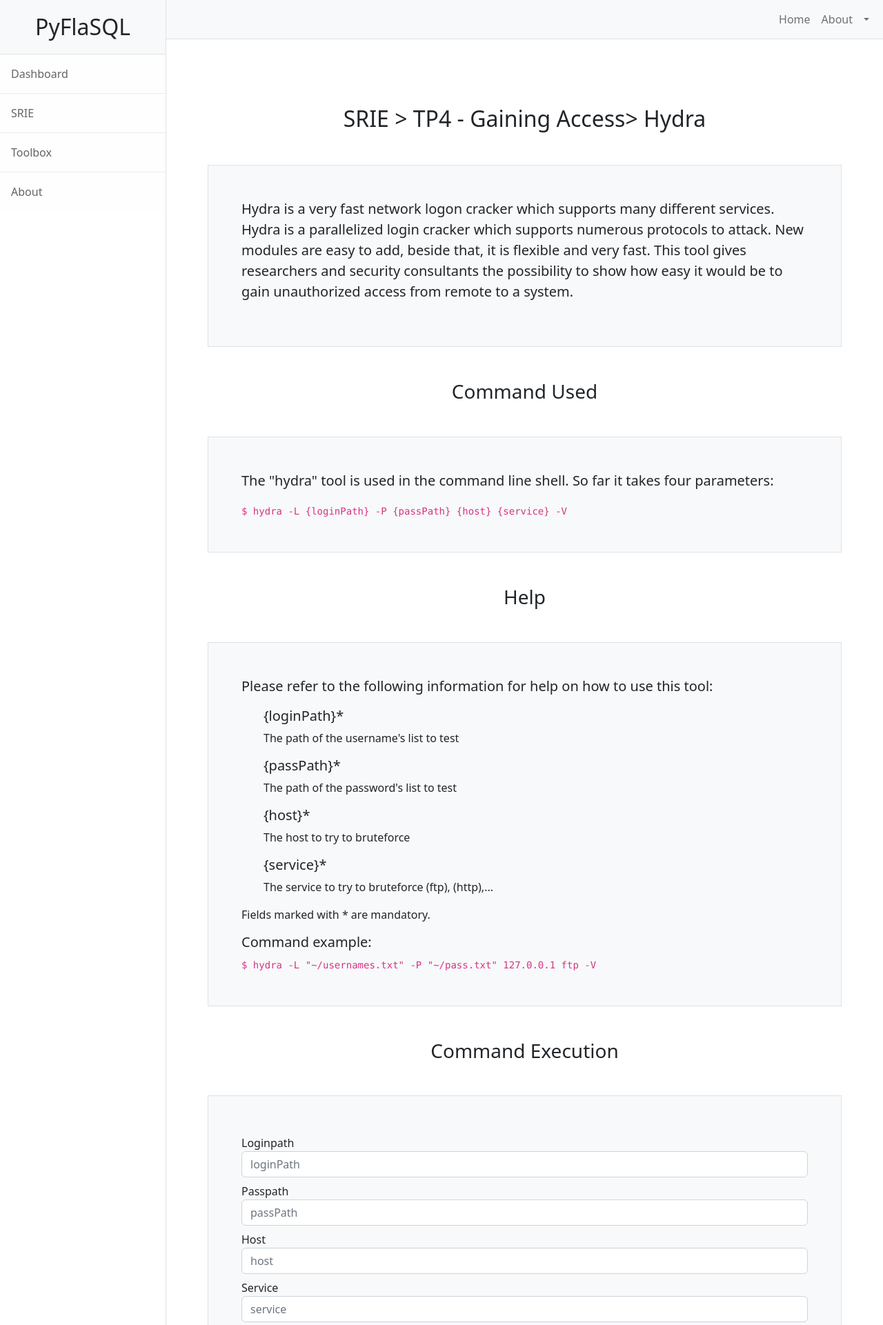
After one commit to Nonobari/Network_report, a Flask app: page /srie/tp4_gaining_access/hydra in a window 1280 px wide. The commit adds this page. Shown: the top 1921 px of the page at 69% size. Run offline with Flask 3, Linux system fonts and the light colour scheme; a user stored in the database is signed in; some libraries are stand-ins or nearby versions.

Commit message:
Ajout hydra framework + modif rapport

```diff
--- a/pyflasql/app/assets/css/index.css
+++ b/pyflasql/app/assets/css/index.css
@@ -27,7 +27,7 @@
 html,
 body {
   height: 100%;
-  background-color: #333;
+  background-color: #000000;
 }
 
 body {
--- a/pyflasql/app/controllers/srie/tp4_gaining_access/controller.py
+++ b/pyflasql/app/controllers/srie/tp4_gaining_access/controller.py
@@ -11,6 +11,7 @@
 # from flask_migrate import Migrate
 from ....models.sql import db, UserDB
 from ...utils import get_shell_output
+from ....models.srie.tp4_gaining_access.forms import hydraForm
 
 
 @login_required
@@ -27,3 +28,34 @@
         """
     username = current_user.username
     return render_template(url_for('blueprint.srie_tp4_gaining_access')+'.html', username=username)
+
+@login_required
+def srie_tp4_hydra():
+    """
+        Handles the logic for view/templates/srie/tp4_gaining_access/hydra.html
+        Login is required to view this page
+
+        Hydra is a parallelized login cracker which supports numerous protocols to attack. New modules are easy to add, beside that, it is flexible and very fast.
+        Args:
+            - None.
+
+        Returns:
+            - rendered template view/templates/srie/tp4_gaining_access/hydra.html with content passed as a context variable
+        """
+    content = {"form": hydraForm(),
+               "command_executed": "Waiting ...",
+               "command_output": "Waiting ..."
+               }
+
+    if content["form"].validate_on_submit():
+        # Get IP address and number of pings from the user interface (UI)
+        loginPath = content["form"].loginPath.data
+        passPath = content["form"].passPath.data
+        host = content["form"].host.data
+        service = content["form"].service.data
+        content["command_executed"] = f"hydra -L {loginPath} -P {passPath} {host} {service} -V"
+        content["command_output"] = get_shell_output(content["command_executed"])
+        # print(content["shell_output"])  # for debug only
+        return render_template(url_for('blueprint.srie_tp4_hydra')+'.html', content=content)
+
+    return render_template(url_for('blueprint.srie_tp4_hydra')+'.html', content=content)
--- a/pyflasql/app/models/srie/tp4_gaining_access/forms.py
+++ b/pyflasql/app/models/srie/tp4_gaining_access/forms.py
@@ -9,5 +9,17 @@
 from wtforms import StringField, PasswordField, BooleanField, SubmitField
 from wtforms.validators import DataRequired, Email, InputRequired, Length, ValidationError
 
+class hydraForm(FlaskForm):
+    loginPath = StringField(validators=[
+        InputRequired(), Length(min=2, max=50)], render_kw={"placeholder": "loginPath"})
 
-# to be implemented
+    passPath = StringField(validators=[
+        InputRequired(), Length(min=2, max=50)], render_kw={"placeholder": "passPath"})
+
+    host = StringField(validators=[
+        InputRequired(), Length(min=2, max=50)], render_kw={"placeholder": "host"})
+
+    service = StringField(validators=[
+        InputRequired(), Length(min=2, max=50)], render_kw={"placeholder": "service"})
+
+    submit = SubmitField('Submit')
--- a/pyflasql/app/view/routes/blueprint.py
+++ b/pyflasql/app/view/routes/blueprint.py
@@ -10,7 +10,7 @@
 from ...controllers.srie.tp1_recon_footprint.controller import srie_home, srie_tp1_recon_footprint, srie_tp1_ipaddr, srie_tp1_whois, srie_tp1_theHarvester, srie_tp1_Holehe
 from ...controllers.srie.tp2_scanning_networks.controller import srie_tp2_scanning_networks, srie_tp2_pingaddr, srie_tp2_Nmap, srie_tp2_DnsRecon, srie_tp2_DnsEnum, srie_tp2_TraceRoute
 from ...controllers.srie.tp3_enumeration.controller import srie_tp3_enumeration, srie_tp3_Telnet, srie_tp3_Netcat, srie_tp3_Enum4linux
-from ...controllers.srie.tp4_gaining_access.controller import srie_tp4_gaining_access
+from ...controllers.srie.tp4_gaining_access.controller import srie_tp4_gaining_access, srie_tp4_hydra
 from ...controllers.user_profile.controller import user_profile
 from ...controllers.toolbox.controller import toolbox_home
 from ...controllers.toolbox.wtforms.controller import toolbox_wtforms_home, toolbox_wtforms_user_reg_form, toolbox_wtforms_upload_form
@@ -60,6 +60,7 @@
 
 # TP4 - Gaining Access
 blueprint.route('/srie/tp4_gaining_access/home', methods=['GET', 'POST'])(srie_tp4_gaining_access)
+blueprint.route('/srie/tp4_gaining_access/hydra', methods=['GET', 'POST'])(srie_tp4_hydra)
 
 # Toolbox
 blueprint.route('/toolbox/home', methods=['GET', 'POST'])(toolbox_home)
--- a/pyflasql/app/view/templates/index.html
+++ b/pyflasql/app/view/templates/index.html
@@ -19,7 +19,7 @@
           <nav class="nav nav-masthead justify-content-center">
             <a class="nav-link active" href="#">Home</a>
             <a class="nav-link" href="{{ url_for('blueprint.login') }}">Login</a>
-            <a class="nav-link" href="https://raphaelviera.fr/contact/">Contact</a>
+            <a class="nav-link" href="https://github.com/AntoineDevFr">Contact</a>
           </nav>
         </div>
       </header>
@@ -45,7 +45,8 @@
 
       <footer class="mastfoot mt-auto">
         <div class="inner">
-          <p>by <a href="https://gitlab.emse.fr/raphael.viera/pyflasql">Raphael Viera</a></p>
+          <p>Template by <a href="https://gitlab.emse.fr/raphael.viera/pyflasql">Raphael Viera</a></p>
+          <p>Modifications by <a href="https://github.com/Nonobari/Network_report">Noé Backert, Antoine Banchet, Yassmina Bara</a></p>
         </div>
       </footer>
     </div>
--- a/pyflasql/app/view/templates/srie/tp1_recon_footprint/home.html
+++ b/pyflasql/app/view/templates/srie/tp1_recon_footprint/home.html
@@ -7,6 +7,11 @@
 {% block title %}SRIE > TP1 - Reconnaissance / Footprint{% endblock %}
 {% block content %}
 <div class="container p-5 my-5">
+    <style>
+        p {
+          text-align: justify;
+        }
+      </style>
     <!-- Main Title -->
     <h1 class="text-center">SRIE > TP1 - Reconnaissance / Footprint</h2>
     <div class="container p-5 my-5 border">
--- a/pyflasql/app/view/templates/srie/tp2_scanning_networks/home.html
+++ b/pyflasql/app/view/templates/srie/tp2_scanning_networks/home.html
@@ -8,6 +8,11 @@
 {% block content %}
 <div class="container p-5 my-5">
     <!-- Main Title -->
+    <style>
+        p {
+          text-align: justify;
+        }
+      </style>
     <h1 class="text-center">SRIE > TP2 - Scanning Networks</h2>
     <div class="container p-5 my-5 border">
         <!-- Description -->
--- /dev/null
+++ b/pyflasql/app/view/templates/srie/tp4_gaining_access/hydra.html
@@ -0,0 +1,122 @@
+<!--
+This file is part of PyFlaSQL.
+Original author: Raphael Viera (raphael.viera@emse.fr)
+License: check the LICENSE file.
+
+The page is an HTML template for a web-based tool called "Ping an IP Address" that allows users to ping an IP address. The page includes the following components:
+
+    Head: Contains meta information such as character encoding, viewport settings, and a title for the page.
+    Body: Contains the main content of the page.
+        Header: Includes the title "PyFlaSQL" and a horizontal line.
+        Heading 2: "Ping an IP address" as the main heading.
+        Heading 3: Displays a preformatted command for using the 'ping' command with placeholders for the number of pings and IP address.
+        Form: Contains a form for submitting the IP address and number of pings to ping.
+            Input fields: Includes two input fields, one for the IP address and one for the number of pings, with placeholders and default values.
+            Submit button: Allows the user to submit the form to ping the specified IP address.
+        Heading 2: "Help" as a subheading.
+        Paragraph: Provides information on how to use the tool, including placeholders for the IP address and number of pings.
+        Heading 2: "Command output" as a subheading.
+        Preformatted text: Displays the output of the 'ping' command, which is dynamically generated and inserted into the page.
+        Horizontal line.
+        Links: Includes two links to go back to the dashboard and logout from the current session.
+
+{% raw %}
+Note: The page also contains Flask-specific template syntax, denoted by double curly braces {{ }} and {% %}, for rendering dynamic content using Flask, a Python web framework.
+Anything in this block is treated as raw text, including {{ curly braces }} and {% other block-like syntax %}
+{% endraw %}
+-->
+{% extends "base.html" %}
+{% block title %}SRIE > SRIE > TP4 - Gaining Access> Hydra  {% endblock %}
+{% block content %}
+<div class="container p-5 my-5">
+    <h2 class="text-center">SRIE > TP4 - Gaining Access> Hydra </h2>
+
+    <div class="container p-5 my-5 border bg-light">
+        <p class="lead">
+            Hydra is a very fast network logon cracker which supports many different services. Hydra is a parallelized login cracker which supports numerous protocols to attack. New modules are easy to add, beside that, it is flexible and very fast.
+            This tool gives researchers and security consultants the possibility to show how easy it would be to gain unauthorized access from remote to a system.        </p>
+    </div>
+
+    <!-- Command Used section -->
+    <h3 class="mt-5 text-center">Command Used</h3>
+
+    <div class="container p-5 my-5 border bg-light">
+        <p class="lead">The "hydra" tool is used in the command line shell. So far it takes four parameters:</p>
+        <code>{% raw %}$ hydra -L {loginPath} -P {passPath} {host} {service} -V {% endraw %}</code>
+    </div>
+
+    <!-- Help section -->
+    <h3 class="mt-5 text-center">Help</h3>
+
+    <div class="container p-5 my-5 border bg-light">
+        <p class="lead">Please refer to the following information for help on how to use this tool:</p>
+        <ul>
+            <li class="list-group-item">
+                <h5>{loginPath}*</h5>
+                <p>The path of the username's list to test</p>
+            </li>
+            <li class="list-group-item">
+                <h5>{passPath}*</h5>
+                <p>The path of the password's list to test</p>
+            </li>
+            <li class="list-group-item">
+                <h5>{host}*</h5>
+                <p>The host to try to bruteforce</p>
+            </li>
+            <li class="list-group-item">
+                <h5>{service}*</h5>
+                <p>The service to try to bruteforce (ftp), (http),...</p>
+            </li>
+        </ul>
+        <p>Fields marked with * are mandatory.</p>
+
+
+        <h5>Command example:</h5>
+        <code>{% raw %}$ hydra -L "~/usernames.txt" -P "~/pass.txt" 127.0.0.1 ftp -V {% endraw %}</code>
+    </div>
+
+    <!-- Command Execution section -->
+    <h3 class="mt-5 text-center">Command Execution</h3>
+
+    <div class="container p-5 my-5 border bg-light">
+        <form method="post" action="">
+            {{ content["form"].csrf_token }}
+
+            <div class="form-group mt-2">
+                <label for="{{ content['form'].loginPath.id }}">{{ content["form"].loginPath.label.text }}</label>
+                {{ content["form"].loginPath(class="form-control") }}
+            </div>
+
+            <div class="form-group mt-2">
+                <label for="{{ content['form'].passPath.id }}">{{ content["form"].passPath.label.text }}</label>
+                {{ content["form"].passPath(class="form-control") }}
+            </div>
+
+            <div class="form-group mt-2">
+                <label for="{{ content['form'].host.id }}">{{ content["form"].host.label.text }}</label>
+                {{ content["form"].host(class="form-control") }}
+            </div>
+
+            <div class="form-group mt-2">
+                <label for="{{ content['form'].service.id }}">{{ content["form"].service.label.text }}</label>
+                {{ content["form"].service(class="form-control") }}
+            </div>
+
+            <button type="submit" class="btn btn-primary mt-2">Submit</button>
+        </form>
+    </div>
+
+    <!-- Command Output section -->
+    <h3 class="mt-5 text-center">Command Output</h3>
+
+    <div class="container p-5 my-5 border bg-light">
+        <h5 class="mt-5">Command executed:</h5>
+        <code>{{ content["command_executed"] }}</code>
+
+        <h5 class="mt-5">Output from shell:</h5>
+            <pre>{{ content["command_output"] }}</pre>
+    </div>
+
+
+</div>
+{% endblock %}
--- a/pyflasql/run.py
+++ b/pyflasql/run.py
@@ -9,4 +9,4 @@
 
 if __name__ == "__main__":
     #app.run(debug=True)
-    PyFlaSQL.run(host='127.0.0.1', port=80, debug=True)
+    PyFlaSQL.run(host='0.0.0.0', port=4995, debug=True)
```
Also changed, not shown: Rapport.md (+25 -66 lines), pyflasql/app/view/templates/dashboard.html (+12 -7 lines), pyflasql/app/view/templates/srie/tp3_enumeration/home.html (+5 -12 lines), pyflasql/app/view/templates/srie/tp4_gaining_access/home.html (+11 -28 lines).
